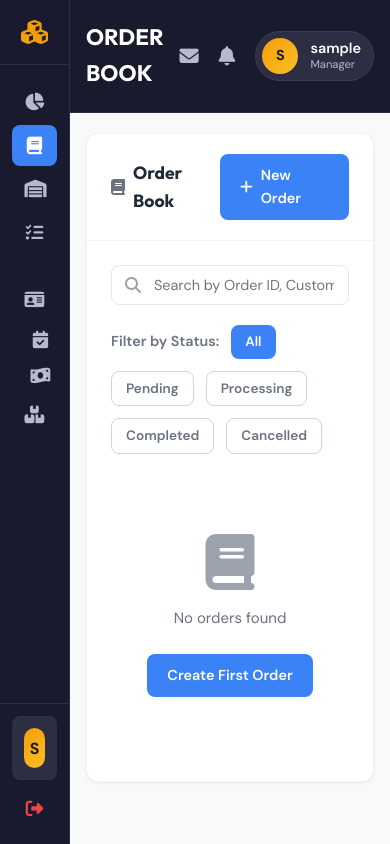
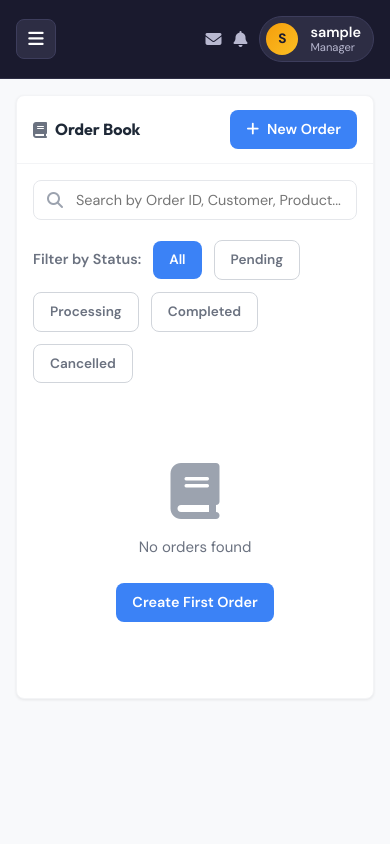
Before and after one commit to Ani07-05/brickdash, a Flask app: page /orders in a window 390 px wide. Run offline with Flask 2, Linux system fonts and the light colour scheme; the visitor is signed in with stand-in values (Sample User, id 1); data comes from the database, SQL or seed files in the repository; data that the repository does not hold is empty.

Commit message:
added responsiveness

```diff
--- a/static/css/style.css
+++ b/static/css/style.css
@@ -386,6 +386,28 @@ td.currency {
 
 .content-area {
     padding: 32px;
+}
+
+/* ==================== RESPONSIVE UTILITIES ==================== */
+.sidebar-toggle {
+    display: none;
+    border: 1px solid #3d3d5c;
+    background: #2d2d44;
+    color: #ffffff;
+    border-radius: var(--radius);
+    width: 40px;
+    height: 40px;
+    align-items: center;
+    justify-content: center;
+    margin-right: 12px;
+}
+
+.sidebar-toggle i { font-size: 1.1rem; }
+
+.table-responsive {
+    width: 100%;
+    overflow-x: auto;
+    -webkit-overflow-scrolling: touch;
 }
 
 /* ==================== CARDS ==================== */
@@ -1142,50 +1164,43 @@ textarea.form-control {
 }
 
 @media (max-width: 768px) {
+    /* Off-canvas sidebar */
     .sidebar {
-        width: 70px;
+        left: -260px;
+        position: fixed;
+        top: 0;
+        height: 100vh;
+        transition: left 0.25s ease;
+        width: 260px;
     }
 
-    .sidebar-header .logo,
-    .nav-item span,
-    .nav-section-title,
-    .sidebar-user-details {
-        display: none;
-    }
+    .app-container.sidebar-open .sidebar { left: 0; }
 
-    .sidebar-header {
-        justify-content: center;
-        padding: 20px 10px;
-    }
+    .main-content { margin-left: 0; }
 
-    .nav-item {
-        justify-content: center;
-        padding: 12px;
-    }
+    .page-header { padding: 16px; gap: 12px; }
+    .page-header h1 { font-size: 1.25rem; }
+    .header-actions { gap: 12px; }
+    .sidebar-toggle { display: inline-flex; }
+    .content-area { padding: 16px; }
+    .stats-grid { grid-template-columns: 1fr; }
+    .user-avatar { width: 32px; height: 32px; font-size: 0.85rem; }
 
-    .nav-item i {
-        margin: 0;
-    }
+    /* Tighten vertical rhythm on mobile */
+    .card { margin-bottom: 16px; border-radius: var(--radius); }
+    .card-header { padding: 14px 16px; }
+    .card-body { padding: 16px; }
+    .stats-grid { gap: 12px; margin-bottom: 16px; }
+    .quick-actions { gap: 8px; margin-bottom: 12px; }
+    .btn { padding: 8px 16px; }
+}
 
-    .main-content {
-        margin-left: 70px;
-    }
+@media (max-width: 480px) {
+    .page-header h1 { display: none; }
+    .header-actions i { font-size: 1rem; }
 
-    .page-header {
-        padding: 20px 16px;
-    }
-
-    .page-header h1 {
-        font-size: 1.4rem;
-    }
-
-    .content-area {
-        padding: 20px 16px;
-    }
-
-    .stats-grid {
-        grid-template-columns: 1fr;
-    }
+    .card-header h2 { font-size: 1rem; }
+    .toast { min-width: 280px; }
 }
 
 /* ==================== ADDITIONAL COMPONENTS ==================== */
--- a/templates/attendance_registry.html
+++ b/templates/attendance_registry.html
@@ -35,11 +35,11 @@
             </form>
         </div>
 
-        <form method="POST" action="{{ url_for('save_attendance') }}">
+        <form method="POST" action="{{ url_for('save_attendance') }}" class="attendance-form">
             <input type="hidden" name="attendance_date" value="{{ selected_date.strftime('%d-%m-%Y') }}">
 
             {% if employees %}
-            <div class="table-container">
+            <div class="table-container table-responsive">
                 <table>
                     <thead>
                         <tr>
--- a/templates/base.html
+++ b/templates/base.html
@@ -122,6 +122,9 @@
         <!-- Main Content -->
         <main class="main-content">
             <header class="page-header">
+                <button class="sidebar-toggle" aria-label="Toggle navigation">
+                    <i class="fas fa-bars"></i>
+                </button>
                 <h1>{% block header %}Dashboard{% endblock %}</h1>
                 <div class="header-actions">
                     {% if session.get('user_id') %}
@@ -219,6 +222,29 @@
             });
         });
     </script>
+    <script>
+        // Mobile sidebar toggle
+        document.addEventListener('DOMContentLoaded', function() {
+            const toggle = document.querySelector('.sidebar-toggle');
+            const container = document.querySelector('.app-container');
+            if (toggle) {
+                toggle.addEventListener('click', function() {
+                    container.classList.toggle('sidebar-open');
+                });
+            }
+
+            // Close sidebar when clicking outside on small screens
+            document.addEventListener('click', function(e) {
+                if (container.classList.contains('sidebar-open')) {
+                    const sidebar = document.querySelector('.sidebar');
+                    const header = document.querySelector('.page-header');
+                    if (!sidebar.contains(e.target) && !header.contains(e.target)) {
+                        container.classList.remove('sidebar-open');
+                    }
+                }
+            });
+        });
+    </script>
     {% block scripts %}{% endblock %}
 </body>
 </html>
--- a/templates/employees.html
+++ b/templates/employees.html
@@ -57,7 +57,7 @@
         </div>
 
         {% if employees %}
-        <div class="table-container">
+        <div class="table-container table-responsive">
             <table id="employeesTable">
                 <thead>
                     <tr>
--- a/templates/orders.html
+++ b/templates/orders.html
@@ -33,7 +33,7 @@
         </div>
 
         {% if orders %}
-        <div class="table-container">
+        <div class="table-container table-responsive">
             <table id="ordersTable">
                 <thead>
                     <tr>
--- a/templates/payroll.html
+++ b/templates/payroll.html
@@ -40,7 +40,7 @@
         </div>
 
         {% if records %}
-        <div class="table-container">
+        <div class="table-container table-responsive">
             <table id="payroll-table">
                 <thead>
                     <tr>
--- a/templates/products.html
+++ b/templates/products.html
@@ -23,7 +23,7 @@
         </div>
 
         {% if products %}
-        <div class="table-container">
+        <div class="table-container table-responsive">
             <table id="productsTable">
                 <thead>
                     <tr>
--- a/templates/tasks.html
+++ b/templates/tasks.html
@@ -45,7 +45,7 @@
         </div>
 
         {% if tasks %}
-        <div class="table-container">
+        <div class="table-container table-responsive">
             <table id="tasksTable">
                 <thead>
                     <tr>
```
